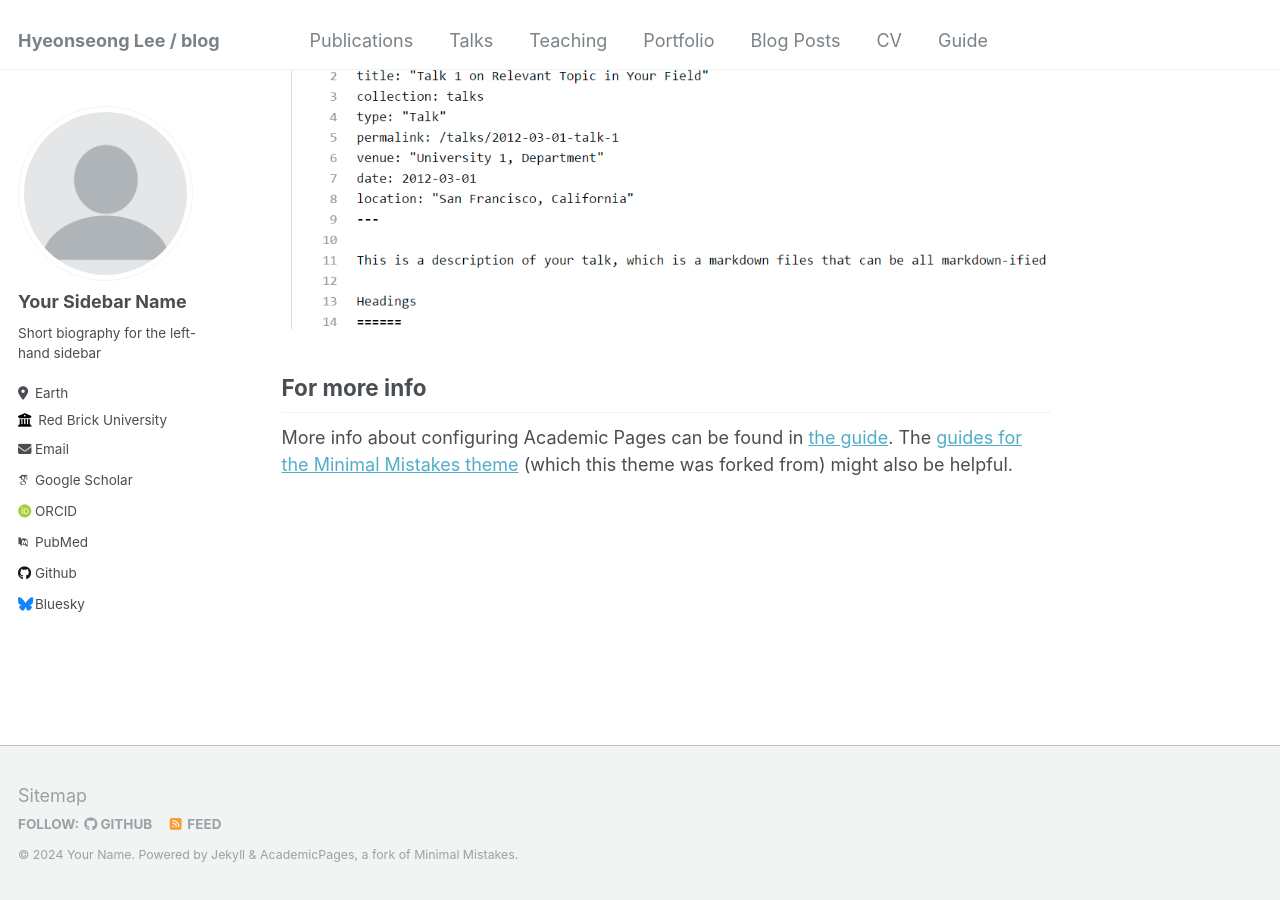
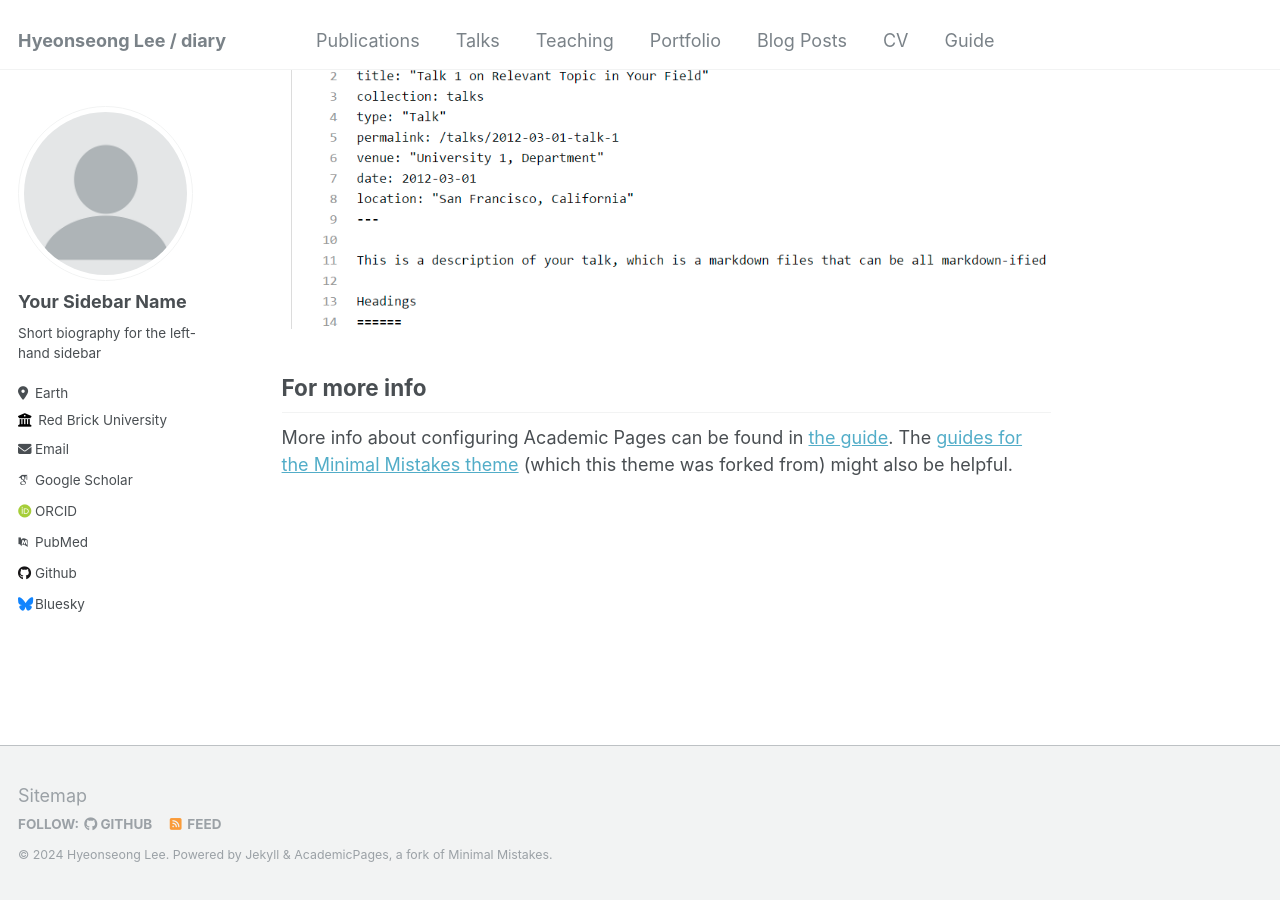
Before and after one commit to hyeonseong2023/hyeons, a Jekyll site: the page built from _pages/about.md, in a window 1280 px wide and 900 px high, scrolled down 2660 px. Built offline with Jekyll 4.4.1, drawn with Linux system fonts in a browser that asks for light colours; some web fonts are replaced.

Commit message:
Update _config.yml

```diff
--- a/_config.yml
+++ b/_config.yml
@@ -8,11 +8,11 @@
 
 # Basic Site Settings
 locale                   : "en-US"
-title                    : "Hyeonseong Lee / blog"
-title_separator          : "-"
-name                     : &name "Your Name"
+title                    : "Hyeonseong Lee / diary"
+title_separator          : "Welcome"
+name                     : &name "Hyeonseong Lee"
 description              : &description "personal description"
-url                      : https://hyeons.github.io # the base hostname & protocol for your site e.g. "https://mmistakes.github.io"
+url                      : https://hyeonseong2023.github.io # the base hostname & protocol for your site e.g. "https://mmistakes.github.io"
 baseurl                  : "" # the subpath of your site, e.g. "/blog"
 repository               : "hyeonseong2023/hyeons.github.io"
 
```
